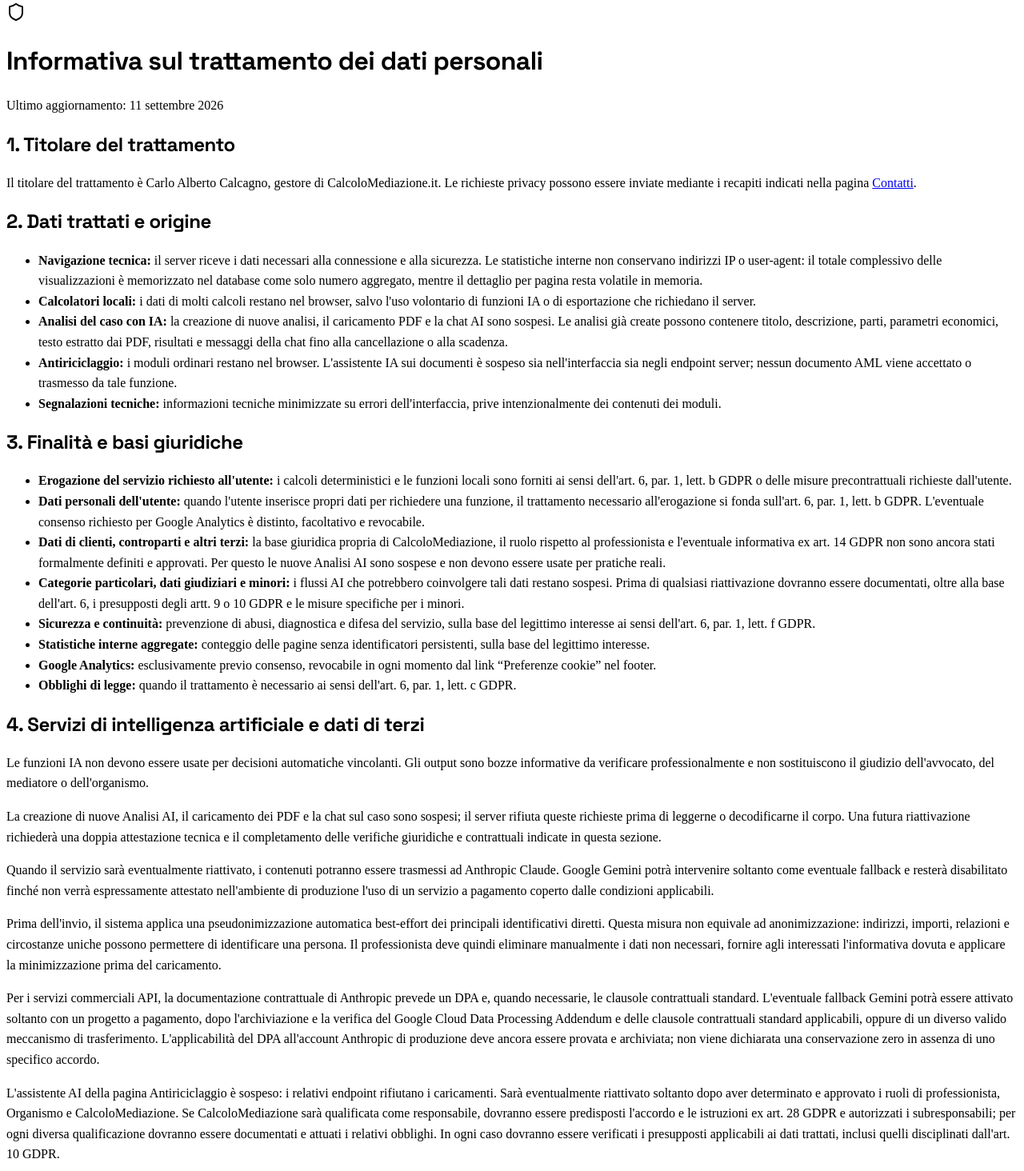
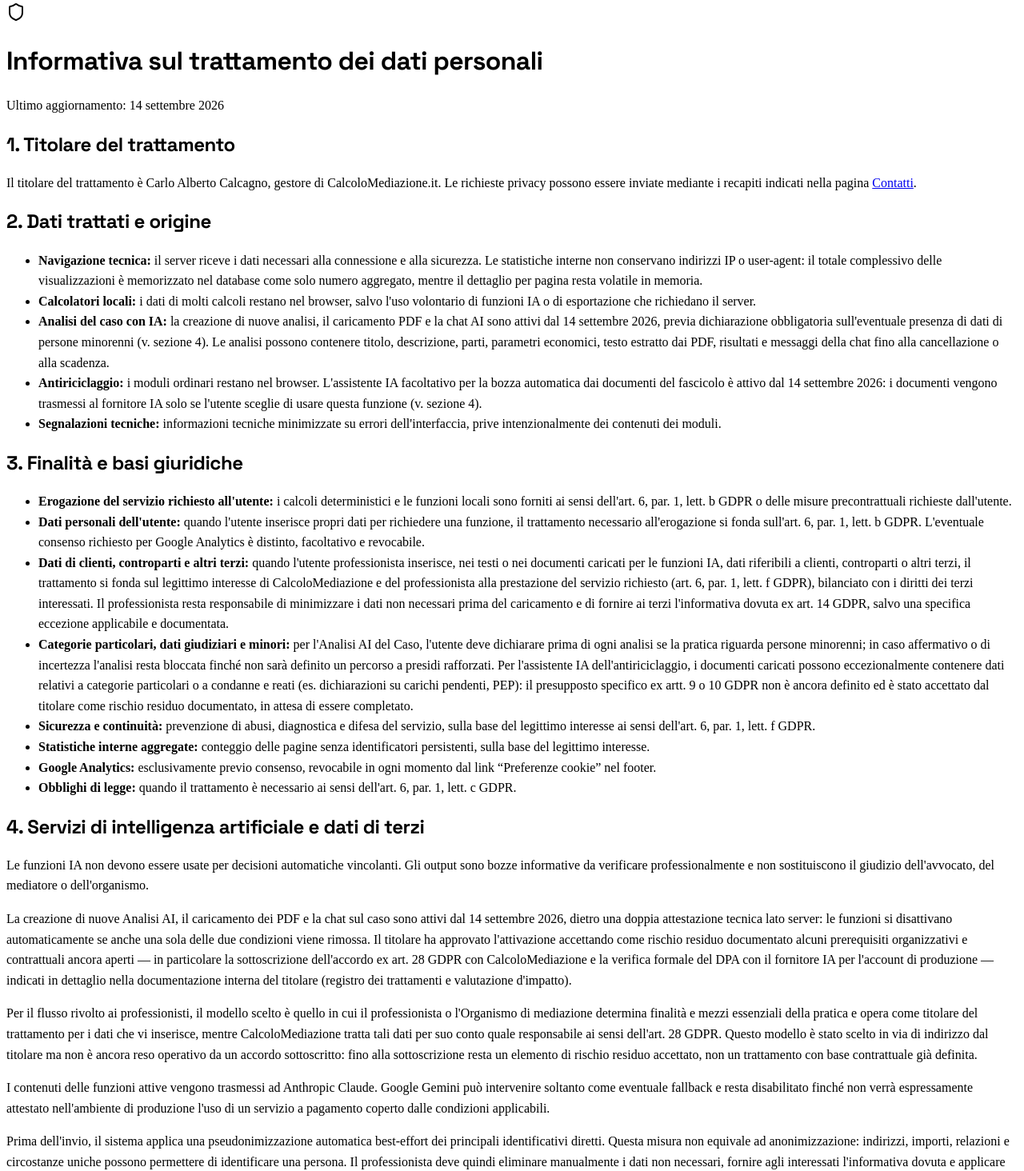
Before and after one commit to calcagnocarloalberto1-star/calcolomediazione, a React (Vite) app in the folder client/: page /privacy-policy in a window 1280 px wide. Shown: the part 452-1916 px from the top of the page at 80% size. Built offline with nearby package versions, Linux system fonts and the light colour scheme; no server answers.

Commit message:
Sync Privacy Policy to active AI flows; add legal basis for third-party data (issue #82)

```diff
--- a/client/src/pages/PrivacyPolicy.tsx
+++ b/client/src/pages/PrivacyPolicy.tsx
@@ -34,7 +34,7 @@ export default function PrivacyPolicy() {
         </div>
 
         <div className="bg-card border-2 border-foreground shadow-[4px_4px_0px_0px] shadow-foreground/20 p-6 sm:p-8 space-y-7">
-          <p className="text-sm opacity-70">Ultimo aggiornamento: 11 settembre 2026</p>
+          <p className="text-sm opacity-70">Ultimo aggiornamento: 14 settembre 2026</p>
 
           <Section title="1. Titolare del trattamento">
             <p>Il titolare del trattamento è Carlo Alberto Calcagno, gestore di CalcoloMediazione.it. Le richieste privacy possono essere inviate mediante i recapiti indicati nella pagina <Link href="/contatti"><span className="underline cursor-pointer text-primary">Contatti</span></Link>.</p>
@@ -44,8 +44,8 @@ export default function PrivacyPolicy() {
             <ul className="list-disc space-y-2 ml-5">
               <li><strong>Navigazione tecnica:</strong> il server riceve i dati necessari alla connessione e alla sicurezza. Le statistiche interne non conservano indirizzi IP o user-agent: il totale complessivo delle visualizzazioni è memorizzato nel database come solo numero aggregato, mentre il dettaglio per pagina resta volatile in memoria.</li>
               <li><strong>Calcolatori locali:</strong> i dati di molti calcoli restano nel browser, salvo l'uso volontario di funzioni IA o di esportazione che richiedano il server.</li>
-              <li><strong>Analisi del caso con IA:</strong> la creazione di nuove analisi, il caricamento PDF e la chat AI sono sospesi. Le analisi già create possono contenere titolo, descrizione, parti, parametri economici, testo estratto dai PDF, risultati e messaggi della chat fino alla cancellazione o alla scadenza.</li>
-              <li><strong>Antiriciclaggio:</strong> i moduli ordinari restano nel browser. L'assistente IA sui documenti è sospeso sia nell'interfaccia sia negli endpoint server; nessun documento AML viene accettato o trasmesso da tale funzione.</li>
+              <li><strong>Analisi del caso con IA:</strong> la creazione di nuove analisi, il caricamento PDF e la chat AI sono attivi dal 14 settembre 2026, previa dichiarazione obbligatoria sull'eventuale presenza di dati di persone minorenni (v. sezione 4). Le analisi possono contenere titolo, descrizione, parti, parametri economici, testo estratto dai PDF, risultati e messaggi della chat fino alla cancellazione o alla scadenza.</li>
+              <li><strong>Antiriciclaggio:</strong> i moduli ordinari restano nel browser. L'assistente IA facoltativo per la bozza automatica dai documenti del fascicolo è attivo dal 14 settembre 2026: i documenti vengono trasmessi al fornitore IA solo se l'utente sceglie di usare questa funzione (v. sezione 4).</li>
               <li><strong>Segnalazioni tecniche:</strong> informazioni tecniche minimizzate su errori dell'interfaccia, prive intenzionalmente dei contenuti dei moduli.</li>
             </ul>
           </Section>
@@ -54,8 +54,8 @@ export default function PrivacyPolicy() {
             <ul className="list-disc space-y-2 ml-5">
               <li><strong>Erogazione del servizio richiesto all'utente:</strong> i calcoli deterministici e le funzioni locali sono forniti ai sensi dell'art. 6, par. 1, lett. b GDPR o delle misure precontrattuali richieste dall'utente.</li>
               <li><strong>Dati personali dell'utente:</strong> quando l'utente inserisce propri dati per richiedere una funzione, il trattamento necessario all'erogazione si fonda sull'art. 6, par. 1, lett. b GDPR. L'eventuale consenso richiesto per Google Analytics è distinto, facoltativo e revocabile.</li>
-              <li><strong>Dati di clienti, controparti e altri terzi:</strong> la base giuridica propria di CalcoloMediazione, il ruolo rispetto al professionista e l'eventuale informativa ex art. 14 GDPR non sono ancora stati formalmente definiti e approvati. Per questo le nuove Analisi AI sono sospese e non devono essere usate per pratiche reali.</li>
-              <li><strong>Categorie particolari, dati giudiziari e minori:</strong> i flussi AI che potrebbero coinvolgere tali dati restano sospesi. Prima di qualsiasi riattivazione dovranno essere documentati, oltre alla base dell'art. 6, i presupposti degli artt. 9 o 10 GDPR e le misure specifiche per i minori.</li>
+              <li><strong>Dati di clienti, controparti e altri terzi:</strong> quando l'utente professionista inserisce, nei testi o nei documenti caricati per le funzioni IA, dati riferibili a clienti, controparti o altri terzi, il trattamento si fonda sul legittimo interesse di CalcoloMediazione e del professionista alla prestazione del servizio richiesto (art. 6, par. 1, lett. f GDPR), bilanciato con i diritti dei terzi interessati. Il professionista resta responsabile di minimizzare i dati non necessari prima del caricamento e di fornire ai terzi l'informativa dovuta ex art. 14 GDPR, salvo una specifica eccezione applicabile e documentata.</li>
+              <li><strong>Categorie particolari, dati giudiziari e minori:</strong> per l'Analisi AI del Caso, l'utente deve dichiarare prima di ogni analisi se la pratica riguarda persone minorenni; in caso affermativo o di incertezza l'analisi resta bloccata finché non sarà definito un percorso a presidi rafforzati. Per l'assistente IA dell'antiriciclaggio, i documenti caricati possono eccezionalmente contenere dati relativi a categorie particolari o a condanne e reati (es. dichiarazioni su carichi pendenti, PEP): il presupposto specifico ex artt. 9 o 10 GDPR non è ancora definito ed è stato accettato dal titolare come rischio residuo documentato, in attesa di essere completato.</li>
               <li><strong>Sicurezza e continuità:</strong> prevenzione di abusi, diagnostica e difesa del servizio, sulla base del legittimo interesse ai sensi dell'art. 6, par. 1, lett. f GDPR.</li>
               <li><strong>Statistiche interne aggregate:</strong> conteggio delle pagine senza identificatori persistenti, sulla base del legittimo interesse.</li>
               <li><strong>Google Analytics:</strong> esclusivamente previo consenso, revocabile in ogni momento dal link “Preferenze cookie” nel footer.</li>
@@ -65,11 +65,12 @@ export default function PrivacyPolicy() {
 
           <Section id="servizi-ia" title="4. Servizi di intelligenza artificiale e dati di terzi">
             <p>Le funzioni IA non devono essere usate per decisioni automatiche vincolanti. Gli output sono bozze informative da verificare professionalmente e non sostituiscono il giudizio dell'avvocato, del mediatore o dell'organismo.</p>
-            <p>La creazione di nuove Analisi AI, il caricamento dei PDF e la chat sul caso sono sospesi; il server rifiuta queste richieste prima di leggerne o decodificarne il corpo. Una futura riattivazione richiederà una doppia attestazione tecnica e il completamento delle verifiche giuridiche e contrattuali indicate in questa sezione.</p>
-            <p>Quando il servizio sarà eventualmente riattivato, i contenuti potranno essere trasmessi ad Anthropic Claude. Google Gemini potrà intervenire soltanto come eventuale fallback e resterà disabilitato finché non verrà espressamente attestato nell'ambiente di produzione l'uso di un servizio a pagamento coperto dalle condizioni applicabili.</p>
+            <p>La creazione di nuove Analisi AI, il caricamento dei PDF e la chat sul caso sono attivi dal 14 settembre 2026, dietro una doppia attestazione tecnica lato server: le funzioni si disattivano automaticamente se anche una sola delle due condizioni viene rimossa. Il titolare ha approvato l'attivazione accettando come rischio residuo documentato alcuni prerequisiti organizzativi e contrattuali ancora aperti — in particolare la sottoscrizione dell'accordo ex art. 28 GDPR con CalcoloMediazione e la verifica formale del DPA con il fornitore IA per l'account di produzione — indicati in dettaglio nella documentazione interna del titolare (registro dei trattamenti e valutazione d'impatto).</p>
+            <p>Per il flusso rivolto ai professionisti, il modello scelto è quello in cui il professionista o l'Organismo di mediazione determina finalità e mezzi essenziali della pratica e opera come titolare del trattamento per i dati che vi inserisce, mentre CalcoloMediazione tratta tali dati per suo conto quale responsabile ai sensi dell'art. 28 GDPR. Questo modello è stato scelto in via di indirizzo dal titolare ma non è ancora reso operativo da un accordo sottoscritto: fino alla sottoscrizione resta un elemento di rischio residuo accettato, non un trattamento con base contrattuale già definita.</p>
+            <p>I contenuti delle funzioni attive vengono trasmessi ad Anthropic Claude. Google Gemini può intervenire soltanto come eventuale fallback e resta disabilitato finché non verrà espressamente attestato nell'ambiente di produzione l'uso di un servizio a pagamento coperto dalle condizioni applicabili.</p>
             <p>Prima dell'invio, il sistema applica una pseudonimizzazione automatica best-effort dei principali identificativi diretti. Questa misura non equivale ad anonimizzazione: indirizzi, importi, relazioni e circostanze uniche possono permettere di identificare una persona. Il professionista deve quindi eliminare manualmente i dati non necessari, fornire agli interessati l'informativa dovuta e applicare la minimizzazione prima del caricamento.</p>
-            <p>Per i servizi commerciali API, la documentazione contrattuale di Anthropic prevede un DPA e, quando necessarie, le clausole contrattuali standard. L'eventuale fallback Gemini potrà essere attivato soltanto con un progetto a pagamento, dopo l'archiviazione e la verifica del Google Cloud Data Processing Addendum e delle clausole contrattuali standard applicabili, oppure di un diverso valido meccanismo di trasferimento. L'applicabilità del DPA all'account Anthropic di produzione deve ancora essere provata e archiviata; non viene dichiarata una conservazione zero in assenza di uno specifico accordo.</p>
-            <p>L'assistente AI della pagina Antiriciclaggio è sospeso: i relativi endpoint rifiutano i caricamenti. Sarà eventualmente riattivato soltanto dopo aver determinato e approvato i ruoli di professionista, Organismo e CalcoloMediazione. Se CalcoloMediazione sarà qualificata come responsabile, dovranno essere predisposti l'accordo e le istruzioni ex art. 28 GDPR e autorizzati i subresponsabili; per ogni diversa qualificazione dovranno essere documentati e attuati i relativi obblighi. In ogni caso dovranno essere verificati i presupposti applicabili ai dati trattati, inclusi quelli disciplinati dall'art. 10 GDPR.</p>
+            <p>Il trasferimento dei dati verso Anthropic (Stati Uniti) si basa sulle clausole contrattuali standard (SCC) incorporate nel DPA dei Commercial Terms del servizio; l'applicabilità di tale DPA all'account Anthropic effettivamente usato in produzione deve ancora essere verificata e archiviata dal titolare — è uno dei punti accettati come rischio residuo documentato indicati sopra. Non viene dichiarata una conservazione zero in assenza di uno specifico accordo verificato. Google Gemini resta disabilitato e non riceve alcun dato finché non sarà eventualmente attivato un progetto a pagamento coperto da un Cloud Data Processing Addendum, dalle relative clausole contrattuali standard o da un diverso valido meccanismo di trasferimento, archiviati e verificati.</p>
+            <p>L'assistente AI facoltativo della pagina Antiriciclaggio, che genera una prima bozza di compilazione a partire dai documenti caricati dall'utente, è attivo dal 14 settembre 2026 come funzione di scelta dell'utente professionale: la compilazione manuale locale, che non trasmette alcun documento, resta sempre disponibile in alternativa. Il modello di ruoli descritto sopra (professionista/Organismo titolare, CalcoloMediazione responsabile ex art. 28) si applica anche a questo flusso, con lo stesso accordo ancora da sottoscrivere. Il presupposto specifico per eventuali dati ex art. 10 GDPR presenti nei documenti caricati (v. sezione 3) non è ancora definito ed è stato accettato dal titolare come rischio residuo documentato, in attesa di essere completato.</p>
             <p>Consulta i <a href="https://www.anthropic.com/legal/commercial-terms" target="_blank" rel="noopener noreferrer" className="underline text-primary">Commercial Terms Anthropic</a>, il <a href="https://www.anthropic.com/legal/data-processing-addendum" target="_blank" rel="noopener noreferrer" className="underline text-primary">DPA Anthropic</a>, i <a href="https://ai.google.dev/gemini-api/terms" target="_blank" rel="noopener noreferrer" className="underline text-primary">termini Gemini API</a> e il <a href="https://cloud.google.com/terms/data-processing-addendum" target="_blank" rel="noopener noreferrer" className="underline text-primary">Google Cloud Data Processing Addendum</a>.</p>
           </Section>
 
@@ -77,7 +78,7 @@ export default function PrivacyPolicy() {
             <ul className="list-disc space-y-2 ml-5">
               <li><strong>Analisi del caso:</strong> massimo 30 giorni sul database del sito. I contenuti delle nuove analisi sono protetti a livello applicativo con cifratura autenticata AES-256-GCM; l'utente può cancellarli prima dallo storico mediante il token segreto memorizzato nel proprio browser.</li>
               <li><strong>PDF caricati nell'Analisi del caso:</strong> usati in memoria per estrarre il testo e non archiviati come file; il testo estratto confluisce nell'analisi conservata fino a 30 giorni.</li>
-              <li><strong>Documenti AML:</strong> non vengono accettati né inviati all'IA finché l'assistente resta sospeso. L'eventuale futura riattivazione richiederà un aggiornamento di questa informativa e dei presidi contrattuali.</li>
+              <li><strong>Documenti AML:</strong> i documenti caricati per l'assistente IA facoltativo sono elaborati in memoria per l'estrazione dei dati richiesti e non sono archiviati come file dopo la risposta; l'eventuale conservazione tecnica lato fornitore IA segue il piano e i termini a esso applicabili.</li>
               <li><strong>Statistiche interne:</strong> il totale complessivo delle visualizzazioni è conservato nel database come numero aggregato; il dettaglio per pagina resta in memoria fino al riavvio del servizio. Nessuno dei due contiene IP, user-agent o identificatori del visitatore.</li>
               <li><strong>Browser dell'utente:</strong> token di accesso, storico tecnico minimizzato e modelli locali restano sul dispositivo finché l'utente non li elimina o cancella i dati del sito.</li>
             </ul>
```
